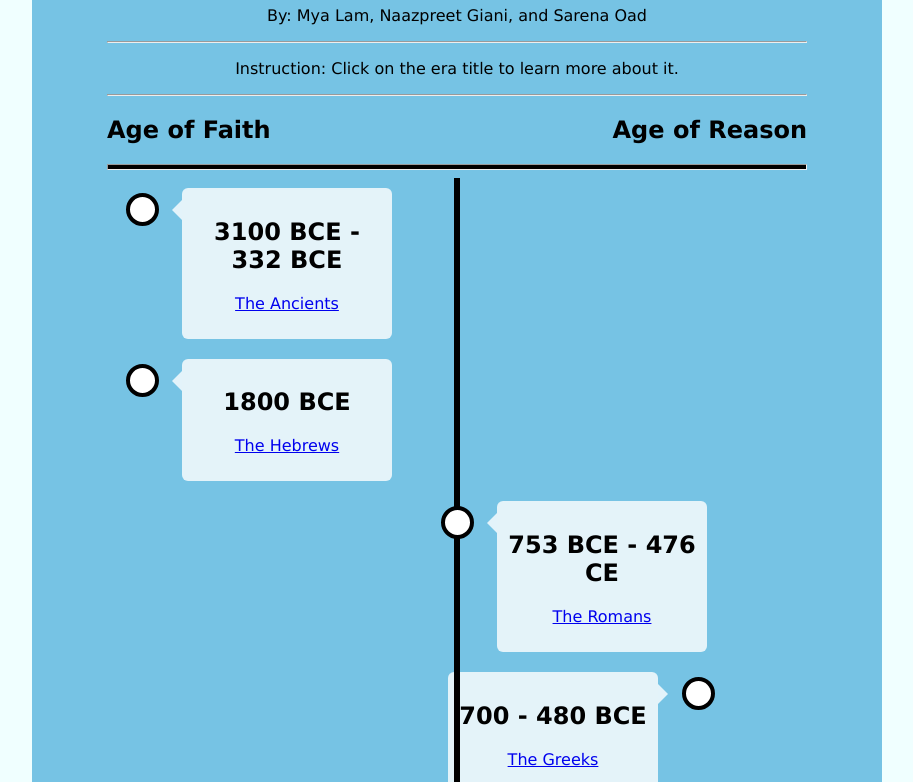
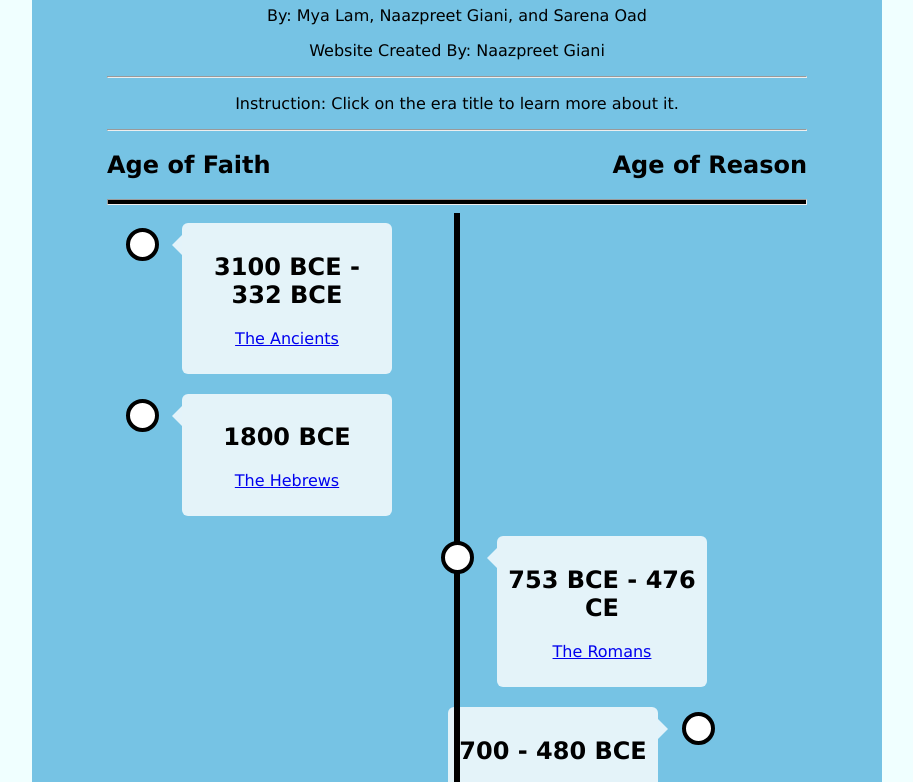
Before and after one commit to naazpreetgiani/SocialProject, a plain HTML site: page index.html in a window 1280 px wide. Shown: the part 188-970 px from the top of the page, without its empty margins (183-1096 px from the left). Drawn offline with Linux system fonts and the light colour scheme.

Commit message:
Update index.html

```diff
--- a/index.html
+++ b/index.html
@@ -8,6 +8,7 @@
 <body>
     <h1 class="title">Age of Faith vs. Age of Reason Timeline</h1>
     <p>By: Mya Lam, Naazpreet Giani, and Sarena Oad</p>
+    <p>Website Created By: Naazpreet Giani</p>
     <hr>
     <p>Instruction: Click on the era title to learn more about it.</p>
     <hr>
```
